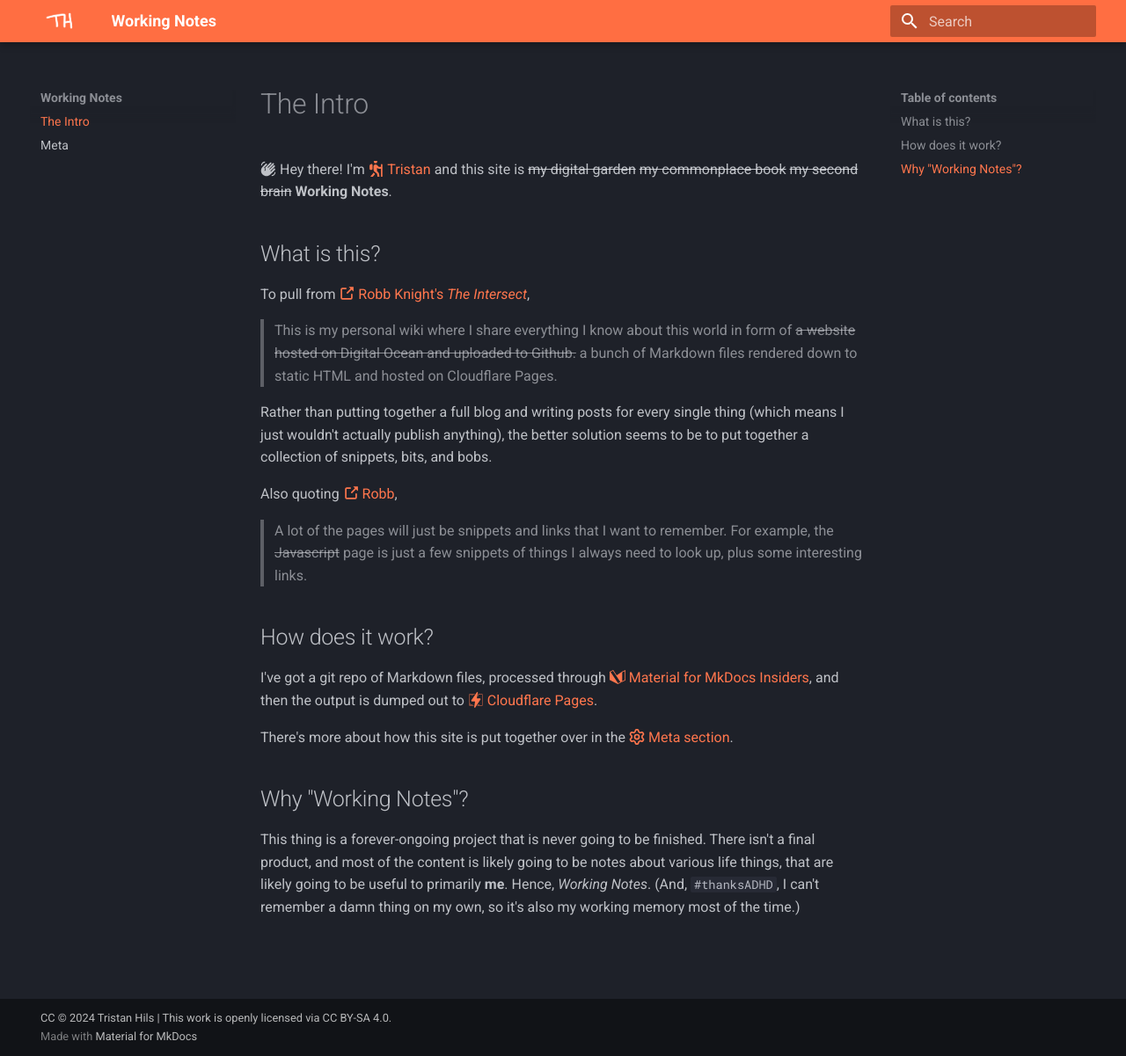
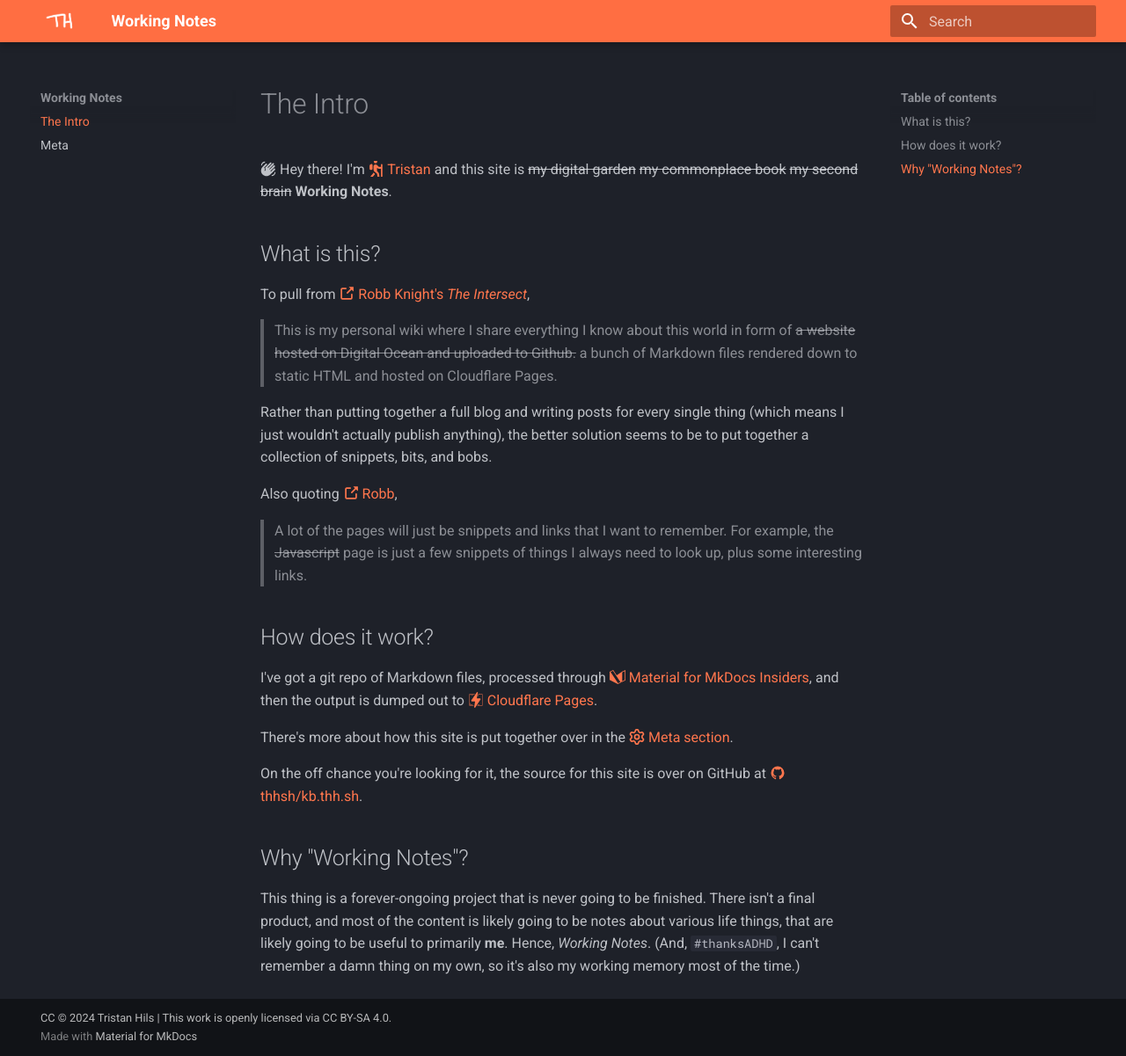
Before and after one commit to thhsh/kb.thh.sh, an MkDocs documentation site: the page built from docs/index.md, in a window 1280 px wide and 1201 px high. Shown: the whole window at 88% size. Built offline with MkDocs 1.6.1 and Material for MkDocs 9.7.7, drawn with Linux system fonts in a browser that asks for light colours.

Commit message:
Update index.md

```diff
--- a/docs/index.md
+++ b/docs/index.md
@@ -13,9 +13,11 @@ Also quoting [:octicons-link-external-16: Robb](https://intersect.rknight.me/),
 
 ## How does it work?
 
-I've got a git repo of Markdown files, processed through [:simple-materialformkdocs: Material for MkDocs Insiders](https://squidfunk.github.io/mkdocs-material/), and then the output is dumped out to [:simple-cloudflarepages: Cloudflare Pages](https://pages.dev).
+I've got a git repo of Markdown files, processed through [:simple-materialformkdocs: Material for MkDocs Insiders](https://squidfunk.github.io/mkdocs-material/insiders/), and then the output is dumped out to [:simple-cloudflarepages: Cloudflare Pages](https://pages.dev).
 
 There's more about how this site is put together over in the [:octicons-gear-16: Meta section](meta/index.md).
 
+On the off chance you're looking for it, the source for this site is over on GitHub at [:material-github: thhsh/kb.thh.sh](https://github.com/thhsh/kb.thh.sh).
+
 ## Why "Working Notes"?
 This thing is a forever-ongoing project that is never going to be finished. There isn't a final product, and most of the content is likely going to be notes about various life things, that are likely going to be useful to primarily **me**. Hence, *Working Notes*. (And, `#thanksADHD`, I can't remember a damn thing on my own, so it's also my working memory most of the time.)
```
